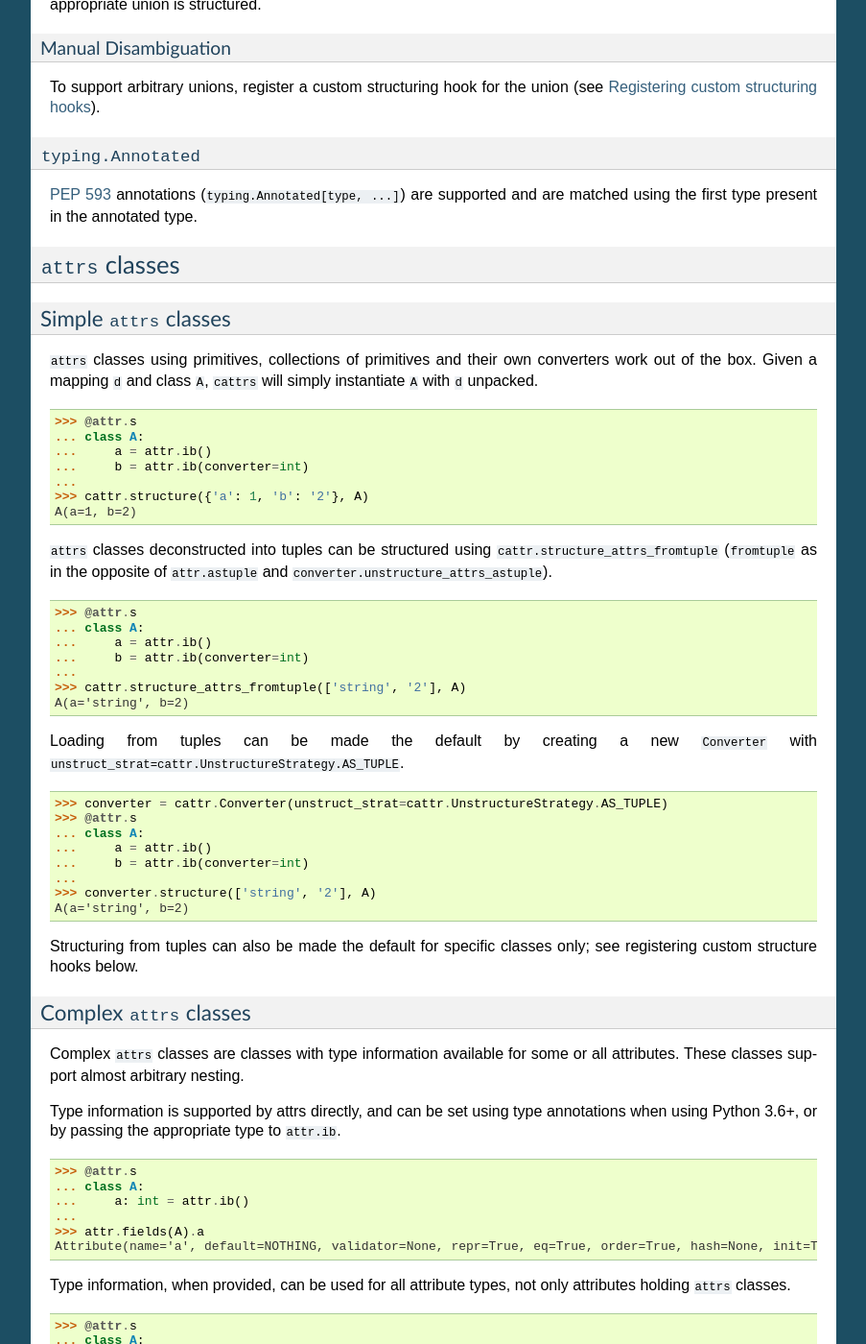
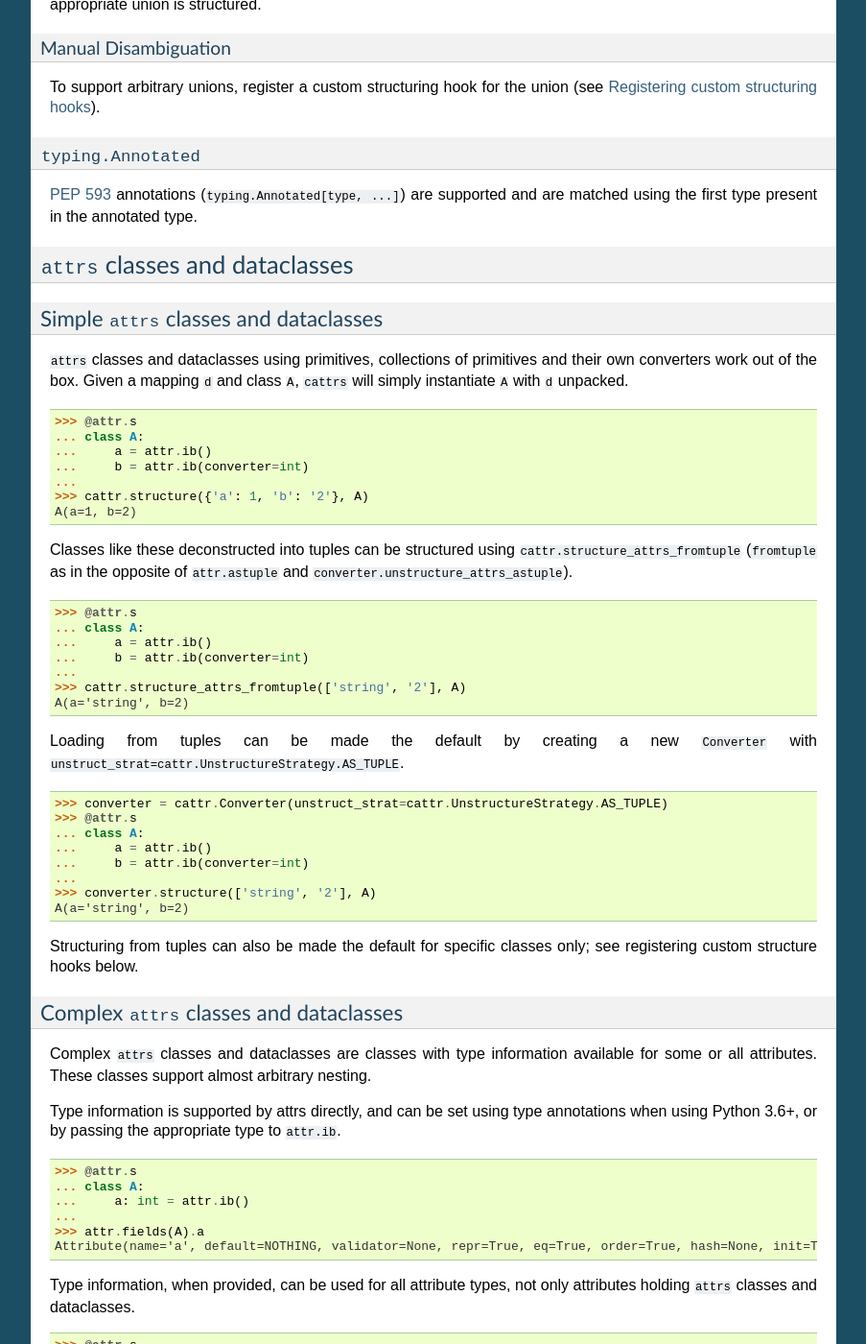
Before and after one commit to busgaidw2/cattrs, a Sphinx documentation site: the page built from docs/structuring.rst, in a window 1280 px wide and 1400 px high, scrolled down 4012 px. Shown: the whole window at 96% size, without its empty margins (198-1101 px from the left). Built offline with Sphinx 7.4.7, drawn with Linux system fonts in a browser that asks for light colours; some of the changed text lies outside the part shown.

Commit message:
Add dataclasses to docs

```diff
--- a/HISTORY.rst
+++ b/HISTORY.rst
@@ -13,6 +13,8 @@ History
   (`#131 <https://github.com/Tinche/cattrs/issues/131>`_)
 * Add support for ``typing.Annotated`` on Python 3.9+. ``cattrs`` will use the first annotation present. ``cattrs`` specific annotations may be added in the future.
   (`#127 <https://github.com/Tinche/cattrs/issues/127>`_)
+* Add support for dataclasses.
+  (`#43 <https://github.com/Tinche/cattrs/issues/43>`_)
 
 1.3.0 (2021-02-25)
 ------------------
--- a/docs/structuring.rst
+++ b/docs/structuring.rst
@@ -270,15 +270,15 @@ To support arbitrary unions, register a custom structuring hook for the union
 `PEP 593`_ annotations (``typing.Annotated[type, ...]``) are supported and are
 matched using the first type present in the annotated type.
 
-``attrs`` classes
------------------
+``attrs`` classes and dataclasses
+---------------------------------
 
-Simple ``attrs`` classes
-~~~~~~~~~~~~~~~~~~~~~~~~
+Simple ``attrs`` classes and dataclasses
+~~~~~~~~~~~~~~~~~~~~~~~~~~~~~~~~~~~~~~~~
 
-``attrs`` classes using primitives, collections of primitives and their own
-converters work out of the box. Given a mapping ``d`` and class ``A``,
-``cattrs`` will simply instantiate ``A`` with ``d`` unpacked.
+``attrs`` classes and dataclasses using primitives, collections of primitives
+and their own converters work out of the box. Given a mapping ``d`` and class
+``A``, ``cattrs`` will simply instantiate ``A`` with ``d`` unpacked.
 
 .. doctest::
 
@@ -290,7 +290,7 @@ converters work out of the box. Given a mapping ``d`` and class ``A``,
     >>> cattr.structure({'a': 1, 'b': '2'}, A)
     A(a=1, b=2)
 
-``attrs`` classes deconstructed into tuples can be structured using
+Classes like these deconstructed into tuples can be structured using
 ``cattr.structure_attrs_fromtuple`` (``fromtuple`` as in the opposite of
 ``attr.astuple`` and ``converter.unstructure_attrs_astuple``).
 
@@ -321,11 +321,12 @@ Loading from tuples can be made the default by creating a new ``Converter`` with
 Structuring from tuples can also be made the default for specific classes only;
 see registering custom structure hooks below.
 
-Complex ``attrs`` classes
-~~~~~~~~~~~~~~~~~~~~~~~~~
+Complex ``attrs`` classes and dataclasses
+~~~~~~~~~~~~~~~~~~~~~~~~~~~~~~~~~~~~~~~~~
 
-Complex ``attrs`` classes are classes with type information available for some
-or all attributes. These classes support almost arbitrary nesting.
+Complex ``attrs`` classes and dataclasses are classes with type information
+available for some or all attributes. These classes support almost arbitrary
+nesting.
 
 Type information is supported by attrs directly, and can be set using type
 annotations when using Python 3.6+, or by passing the appropriate type to
@@ -341,7 +342,7 @@ annotations when using Python 3.6+, or by passing the appropriate type to
     Attribute(name='a', default=NOTHING, validator=None, repr=True, eq=True, order=True, hash=None, init=True, metadata=mappingproxy({}), type=<class 'int'>, converter=None, kw_only=False, inherited=False, on_setattr=None)
 
 Type information, when provided, can be used for all attribute types, not only
-attributes holding ``attrs`` classes.
+attributes holding ``attrs`` classes and dataclasses.
 
 .. doctest::
 
```
Also changed, not shown: docs/unstructuring.rst (+6 -6 lines).
